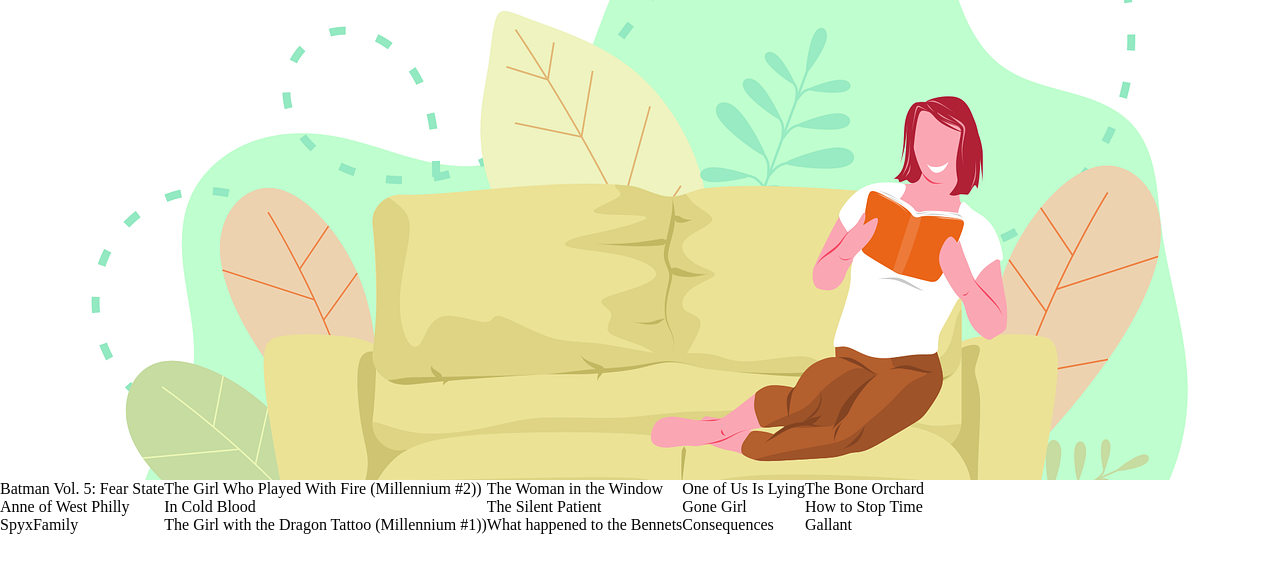
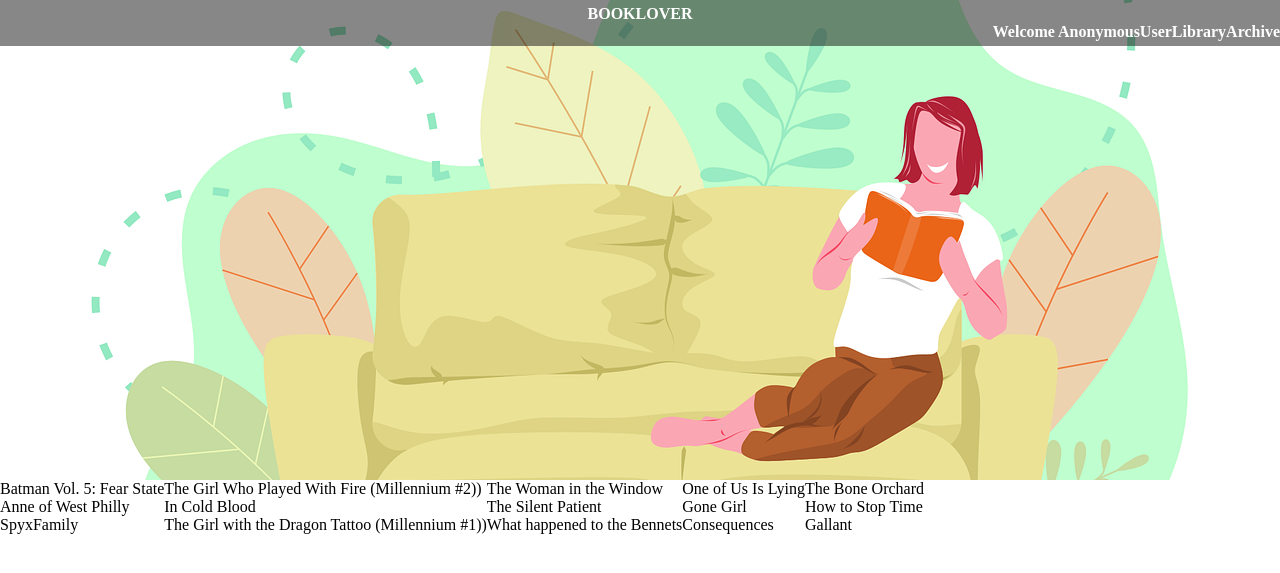
Before and after one commit to cecilia-89/BookShelf, a Django app: page / in a window 1280 px wide. Shown: the top 573 px of the page. Run offline with Django 3.2, Linux system fonts and the light colour scheme; data comes from the database, SQL or seed files in the repository; both versions use the stored data as it was after the commit.

Commit message:
created: navbar

```diff
--- a/static/css/style.css
+++ b/static/css/style.css
@@ -147,3 +147,34 @@ button{
     margin-top: 10px;
 
 }
+
+/* top nabar */
+
+.nav-wrapper {
+    position:fixed;
+    top: 0;
+    z-index: 1;
+    width:100vw;
+}
+
+
+.nav-wrapper > div:last-child {
+    text-align: center;
+    background-color: hsl(0, 3%, 7%,.5);
+    color:rgb(255, 255, 255);
+    padding:5px 0;
+    font-style: sans-serif;
+    font-size:1rem;
+    font-weight: 700;
+}
+
+
+ul {
+
+    display:flex;
+    justify-content: flex-end;
+}
+
+li {
+    list-style: none;
+}
--- a/templates/index.html
+++ b/templates/index.html
@@ -10,9 +10,36 @@
 
     <link rel='stylesheet' type='text/css' href="{% static 'css/style.css' %}">
 
+    <script type='text/javascript'>
+
+        const user = request.user
+
+        function getCookie(name) {
+            let cookieValue = null;
+            if (document.cookie && document.cookie !== '') {
+                const cookies = document.cookie.split(';');
+                for (let i = 0; i < cookies.length; i++) {
+                    const cookie = cookies[i].trim();
+                    // Does this cookie string begin with the name we want?
+                    if (cookie.substring(0, name.length + 1) === (name + '=')) {
+                        cookieValue = decodeURIComponent(cookie.substring(name.length + 1));
+                        break;
+                    }
+                }
+            }
+            return cookieValue;
+        }
+
+        const csrftoken = getCookie('csrftoken');
+
+    </script>
+
 </head>
 <body>
+
     {% block content %}
+    {% include 'navbar.html' %}
+
     <div>
         <div class="image">
 
--- /dev/null
+++ b/templates/navbar.html
@@ -0,0 +1,25 @@
+<nav class='nav-wrapper'>
+
+    <div>
+		<div>
+			BOOKLOVER
+		</div>
+
+		<ul>
+			<li>
+				Welcome {{user}}
+			</li>
+
+			<li>
+				Library
+			</li>
+
+			<li>
+				Archive
+			</li>
+
+		</ul>
+
+    </div>
+
+</nav>
```
Also changed, not shown: db.sqlite3, shelf/models.py (line endings or trailing spaces).
